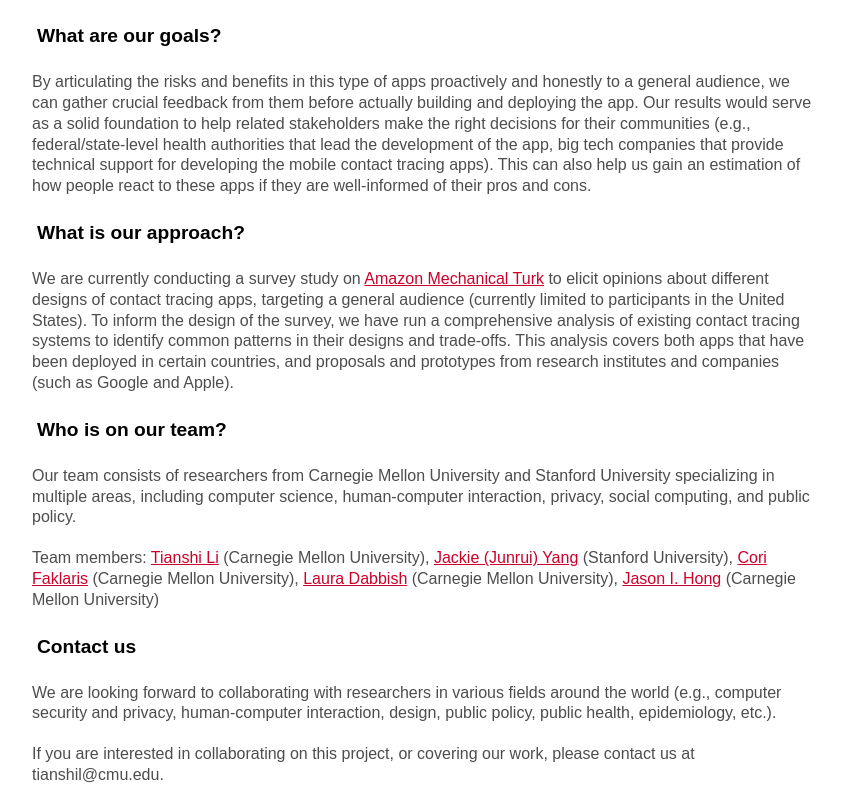
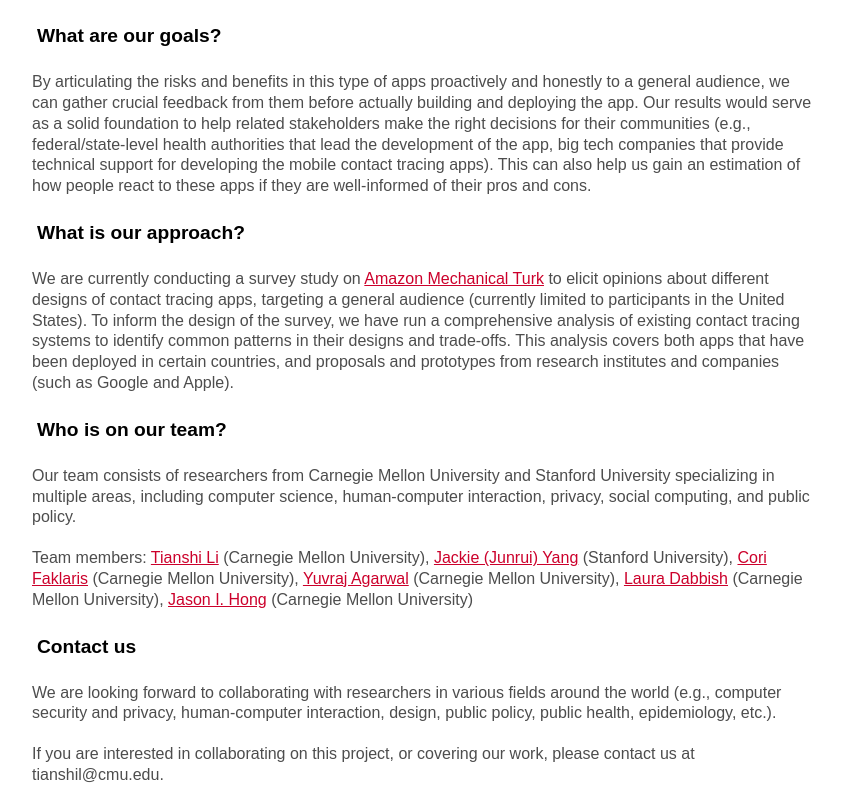
Before and after one commit to covid19-hcct/covid19-hcct.github.io, a plain HTML site: page index.html in a window 1280 px wide. Shown: the part 1270-2066 px from the top of the page, without its empty margins (218-1060 px from the left). Drawn offline with Linux system fonts and the light colour scheme.

Commit message:
add collaborator

```diff
--- a/index.html
+++ b/index.html
@@ -49,7 +49,7 @@ By articulating the risks and benefits in this type of apps proactively and hone
 <div class="maintext">
 Our team consists of researchers from Carnegie Mellon University and Stanford University specializing in multiple areas, including computer science, human-computer interaction, privacy, social computing, and public policy.
 </div>
-<div class="maintext"> Team members: <a href="https://tianshili.me">Tianshi Li</a> (Carnegie Mellon University), <a href="https://jackieyang.me">Jackie (Junrui) Yang</a> (Stanford University), <a href="https://corifaklaris.com">Cori Faklaris</a> (Carnegie Mellon University), <a href="https://www.lauradabbish.com">Laura Dabbish</a> (Carnegie Mellon University), <a href="https://www.cs.cmu.edu/~jasonh">Jason I. Hong</a> (Carnegie Mellon University)
+<div class="maintext"> Team members: <a href="https://tianshili.me">Tianshi Li</a> (Carnegie Mellon University), <a href="https://jackieyang.me">Jackie (Junrui) Yang</a> (Stanford University), <a href="https://corifaklaris.com">Cori Faklaris</a> (Carnegie Mellon University), <a href="https://www.synergylabs.org/yuvraj/">Yuvraj Agarwal</a> (Carnegie Mellon University), <a href="https://www.lauradabbish.com">Laura Dabbish</a> (Carnegie Mellon University), <a href="https://www.cs.cmu.edu/~jasonh">Jason I. Hong</a> (Carnegie Mellon University)
   </ul>
 </div>
 
```
